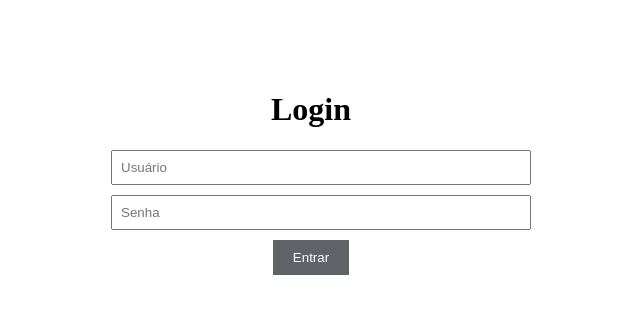
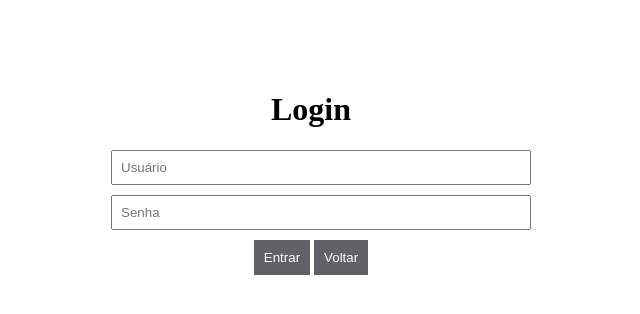
Before and after one commit to marcopassarela/reservo, a plain HTML site: page login.html in a window 1280 px wide. Shown: the whole page, without its empty margins (329-969 px from the left). Drawn offline with Linux system fonts and the light colour scheme.

Commit message:
test btns

```diff
--- a/frontend/src/assets/css/login.css
+++ b/frontend/src/assets/css/login.css
@@ -13,7 +13,7 @@
 }
 
 .login-container button {
-    padding: 10px 20px;
+    padding: 10px 10px;
     background-color: #5f6368;
     color: white;
     border: none;
--- a/login.html
+++ b/login.html
@@ -13,6 +13,7 @@
             <input type="text" id="username" placeholder="Usuário" required>
             <input type="password" id="password" placeholder="Senha" required>
             <button type="submit">Entrar</button>
+            <button type="button" onclick="window.location.href='/index.html'">Voltar</button>
         </form>
         <p id="errorMessage" style="color: red; display: none;">Usuário ou senha inválidos</p>
     </div>
```
